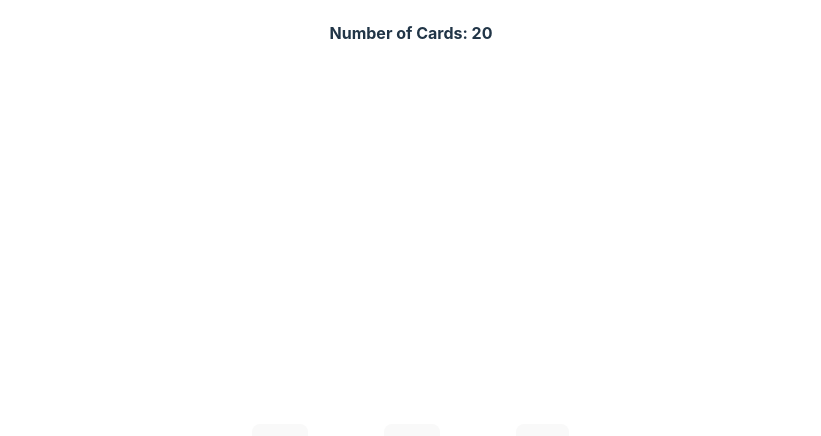
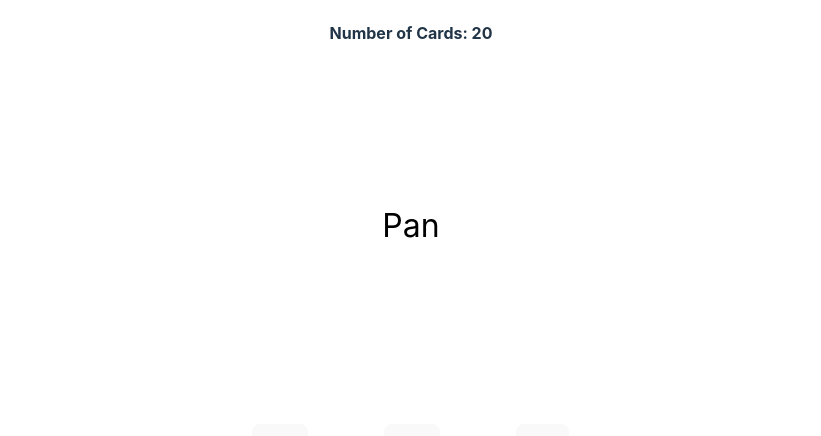
Before and after one commit to rahulio96/flashcards, a React (Vite) app: page / in a window 1280 px wide. Shown: the part 223-659 px from the top of the page, without its empty margins (229-1050 px from the left). Built offline with nearby package versions, Linux system fonts and the light colour scheme.

Commit message:
Changed q/a list and made flashcard font bigger

```diff
--- a/src/components/flashcard/Flashcard.css
+++ b/src/components/flashcard/Flashcard.css
@@ -10,8 +10,5 @@
     margin: 0 auto;
     color: black;
     cursor: pointer;
+    font-size: xx-large;
 }
-
-p {
-    color: black;
-}
--- a/src/components/home/Home.jsx
+++ b/src/components/home/Home.jsx
@@ -5,11 +5,26 @@ import { useState } from 'react';
 function Home() {
 
     const [questionAnswerList, setQuestionAnswerList] = useState(
-        [{'Pan': 'Bread'}, {'Leche': 'Milk'}, {'Queso': 'Cheese'},
-        {'Fruta': 'Fruit'}, {'Verdura': 'Vegetable'}, {'Carne': 'Meat'}, {'Pollo': 'Chicken'},
-        {'Pescado': 'Fish'}, {'Arroz': 'Rice'}, {'Frijoles': 'Beans'}, {'Huevos': 'Eggs'}, {'Aceite': 'Oil'},
-        {'Sal': 'Salt'}, {'Azúcar': 'Sugar'}, {'Harina': 'Flour'}, {'Sopa': 'Soup'}, {'Ensalada': 'Salad'},
-        {'Postre': 'Dessert'}, {'Helado': 'Ice cream'}, {'Agua': 'Water'}])
+        [{q:'Pan', a:'Bread'},
+        {q:'Leche', a:'Milk'},
+        {q:'Queso', a:'Cheese'},
+        {q:'Fruta', a:'Fruit'},
+        {q:'Verdura', a:'Vegetable'},
+        {q:'Carne', a:'Meat'},
+        {q:'Pollo', a:'Chicken'},
+        {q:'Pescado', a:'Fish'},
+        {q:'Arroz', a:'Rice'},
+        {q:'Frijoles', a:'Beans'},
+        {q:'Huevos', a:'Eggs'},
+        {q:'Aceite', a:'Oil'},
+        {q:'Sal', a:'Salt'},
+        {q:'Azúcar', a:'Sugar'},
+        {q:'Harina', a:'Flour'},
+        {q:'Sopa', a:'Soup'},
+        {q:'Ensalada', a:'Salad'},
+        {q:'Postre', a:'Dessert'},
+        {q:'Helado', a:'Ice cream'},
+        {q:'Agua', a:'Water'}])
 
     const [index, setIndex] = useState(0);
     const maxLength = questionAnswerList.length
@@ -39,7 +54,7 @@ function Home() {
             <h1>Learn Spanish Vocabulary!</h1>
             <h4>Want to test your knowledge of food themed Spanish vocabulary? You've come to the right place!</h4>
             <h4>Number of Cards: 20</h4>
-            <Flashcard question={''} answer={''}/>
+            <Flashcard question={questionAnswerList[index].q} answer={questionAnswerList[index].a}/>
             <button onClick={prevCard} className='change-card'>←</button>
             <button onClick={nextCard}className='change-card'>→</button>
             <button onClick={shuffle} className='change-card'>⟳</button>
```
